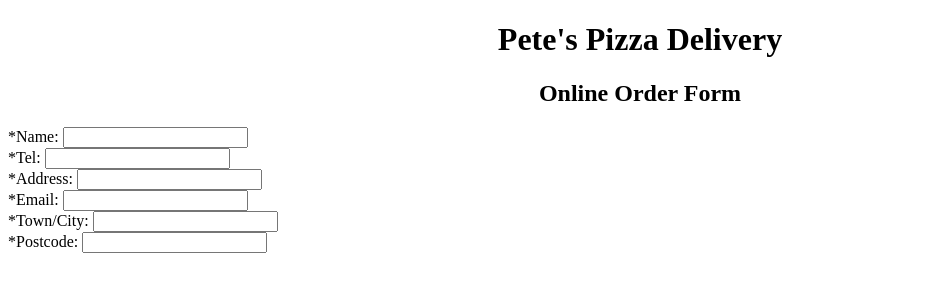
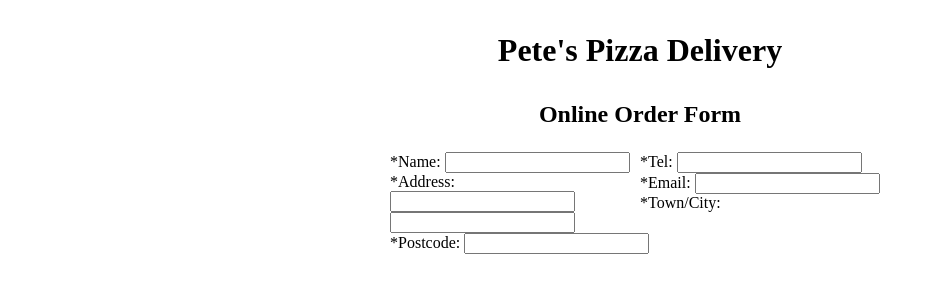
Before and after one commit to Annayeyo/Pete-s-Pizza-delivery, a plain HTML site: page index.html in a window 1280 px wide. Shown: the whole page, without its empty margins (0-934 px from the left). Drawn offline with Linux system fonts and the light colour scheme.

Commit message:
1 file modified

```diff
--- a/styles.css
+++ b/styles.css
@@ -1,3 +1,14 @@
 h1, h2 {
   text-align: center;
+  margin: 1em auto;
 }
+#name, #address {
+  float: left;
+  width: 50%;
+}
+form {
+  margin: 0 auto;
+  min-width: 300px;
+  max-width: 500px;
+  width: 90vw;
+}
```
